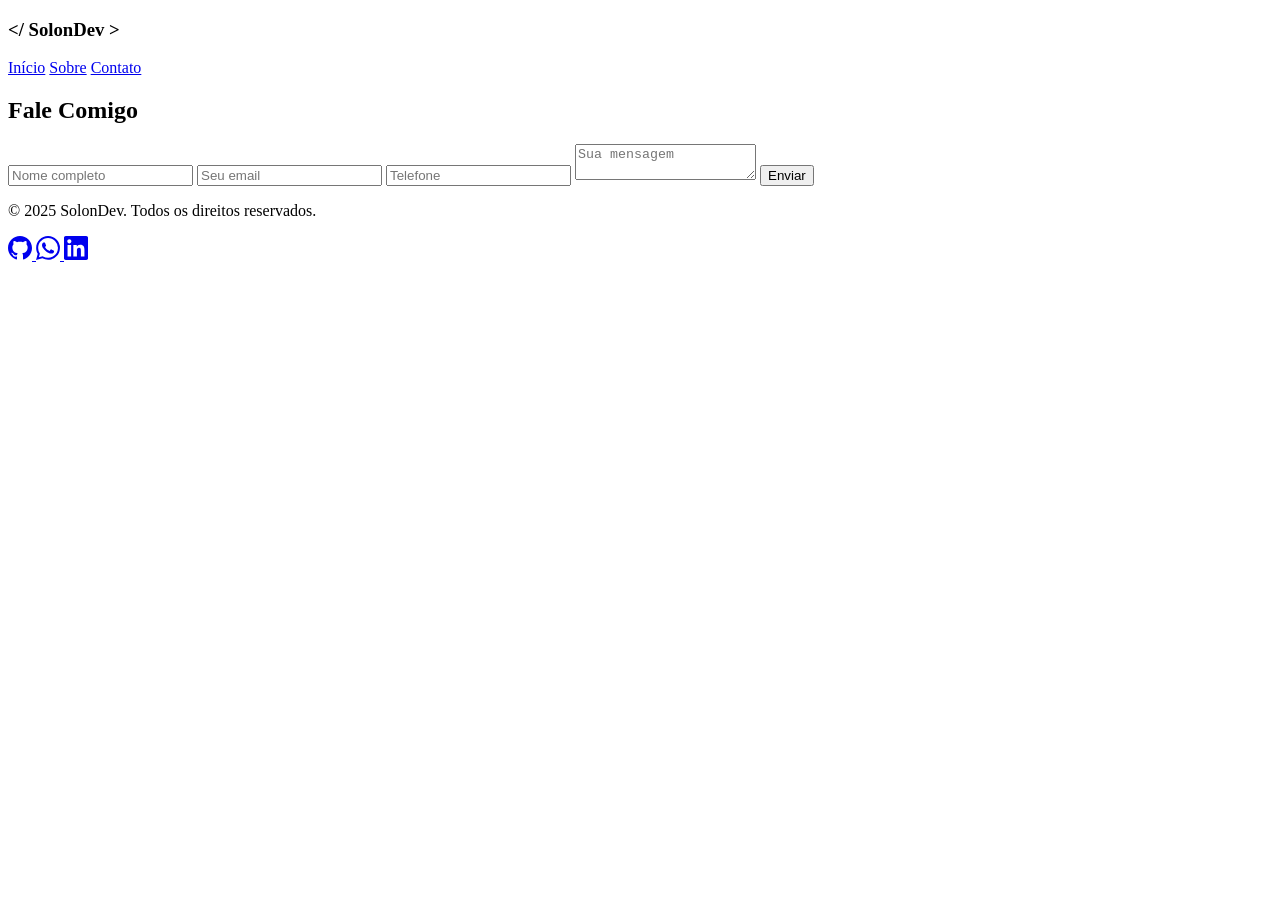
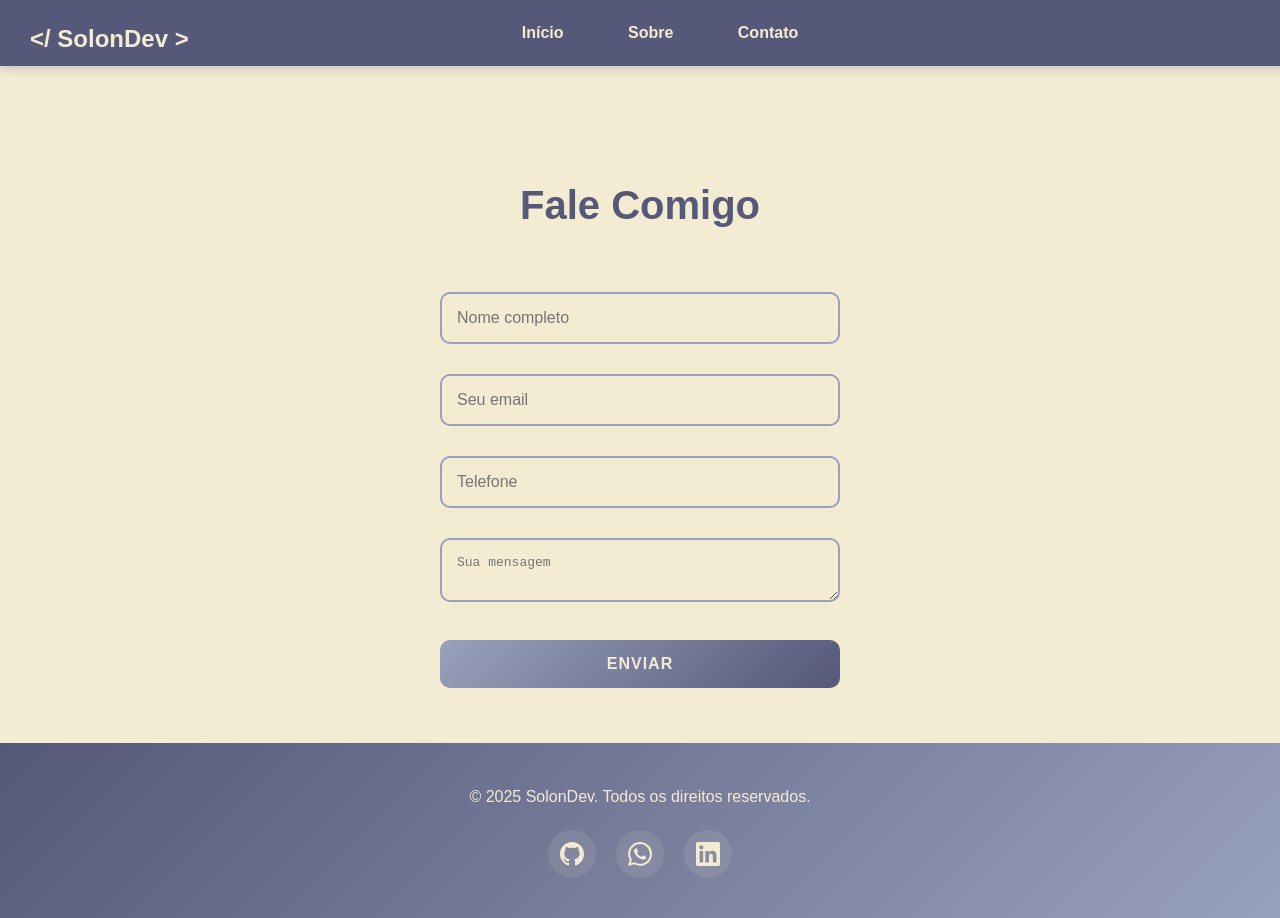
Before and after one commit to SolonThiago/exercicio_site_ete, a plain HTML site: page contato.html in a window 1280 px wide. Before the commit the page ends 800 px from the top, so only its background shows below. Drawn offline with Linux system fonts and the light colour scheme; the site is published under a folder, as on GitHub Pages, so addresses that start at the root find nothing; files whose address does not match are found by name.

Commit message:
Update contato.html

```diff
--- a/contato.html
+++ b/contato.html
@@ -4,7 +4,7 @@
     <meta charset="UTF-8">
     <meta name="viewport" content="width=device-width, initial-scale=1.0">
     <title>Contato</title>
-    <link rel="stylesheet" href="/estilo.css">
+    <link rel="stylesheet" href="estilo.css">
 </head>
 <body>
 
@@ -71,4 +71,5 @@
     <script src="js/script.js"></script>
 
 </body>
+
 </html>
```
